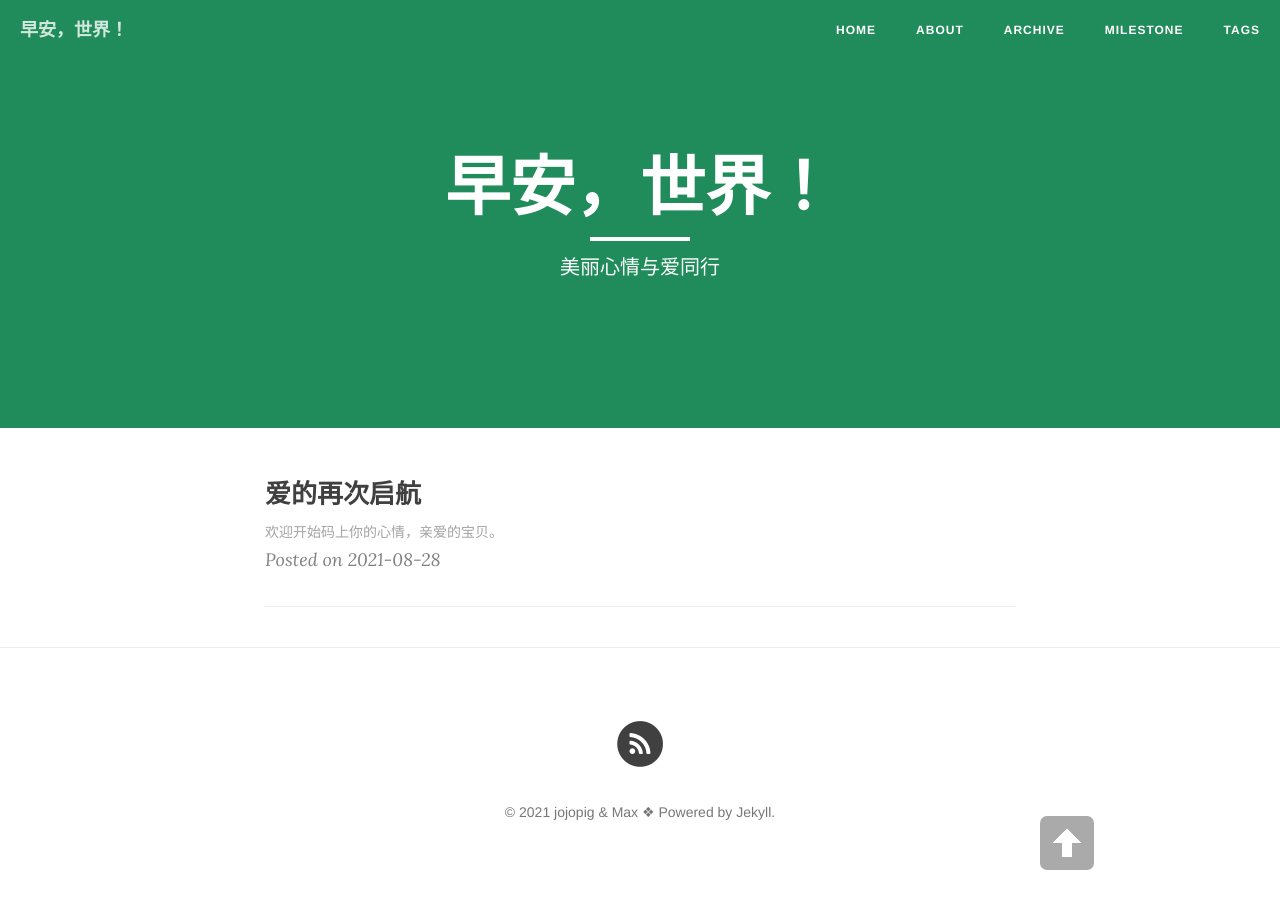
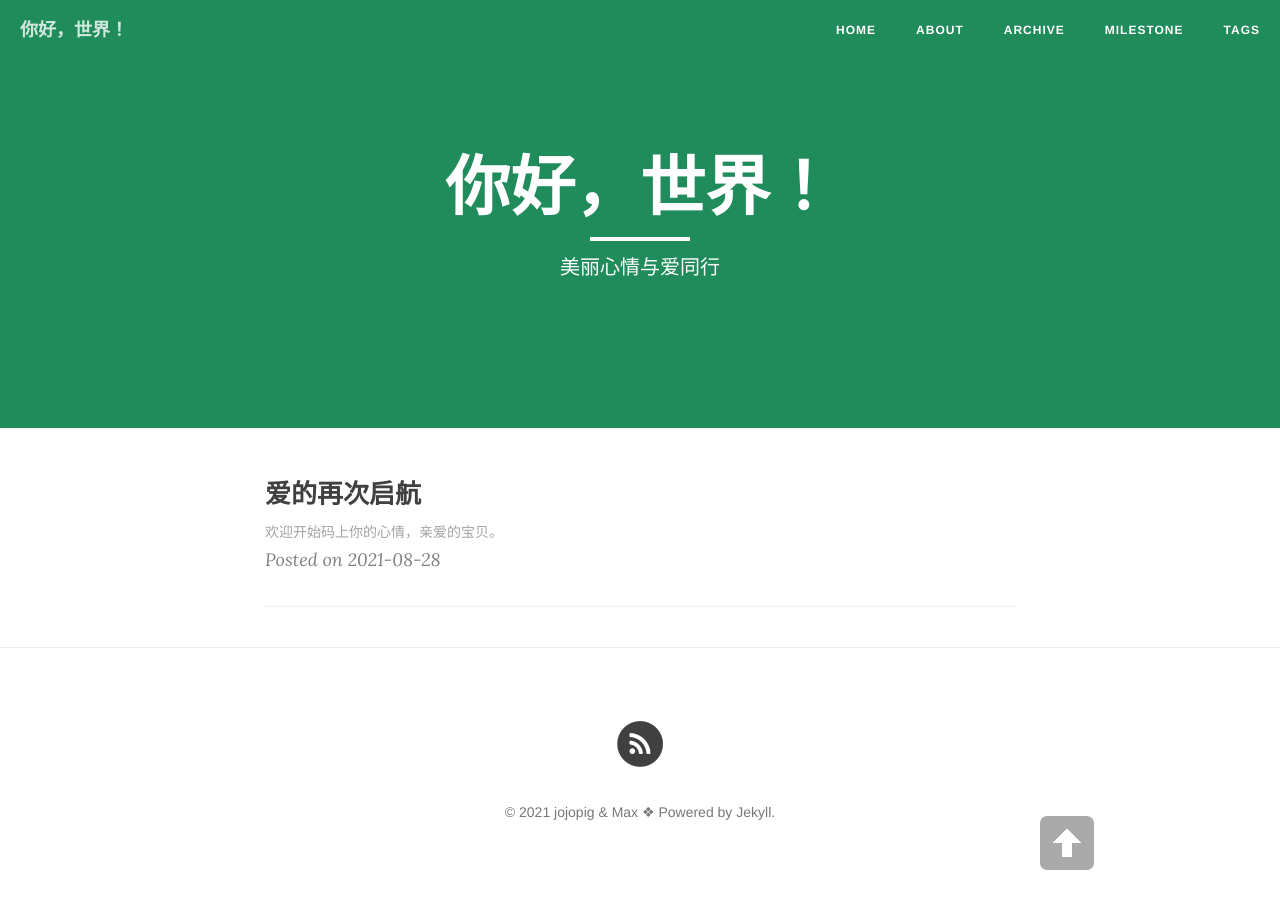
Before and after one commit to GaopanHuang/gaopanhuang.github.io, a Jekyll site: the page built from index.html, in a window 1280 px wide. Built offline with Jekyll 4.4.1, drawn with Linux system fonts in a browser that asks for light colours; nearby versions of some CDN libraries; the list of posts is cut into pages by our own code.

Commit message:
Update _config.yml

```diff
--- a/_config.yml
+++ b/_config.yml
@@ -1,5 +1,5 @@
 # Site settings
-title: 早安，世界！ # 你的博客名字，可以定义修订
+title: 你好，世界！ # 你的博客名字，可以定义修订
 header-img: "img/green.jpg"
 tagline: "cn"
 description: "Max's blog"  # 一句话描述你的博客
```
